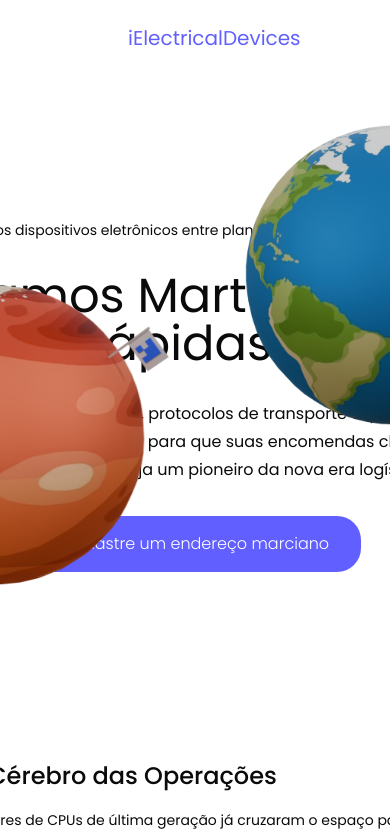
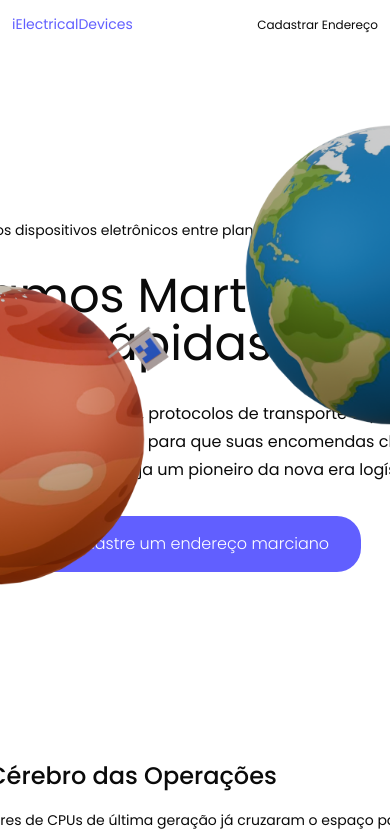
Before and after one commit to Celsogabrielf16/i-electrical-devices, a Next.js app: page / in a window 390 px wide. Shown: the top 836 px of the page. Built offline with nearby package versions, Linux system fonts and the light colour scheme.

Commit message:
Implementação da responsividade do componente Navbar

```diff
--- a/src/components/Navbar.tsx
+++ b/src/components/Navbar.tsx
@@ -2,15 +2,15 @@ import Link from 'next/link';
 
 export default function Navbar() {
   return (
-    <nav className="fixed top-0 w-full py-6 px-32 bg-white/90">
-      <ul className="flex space-x-4 w-300 place-content-between align-middle m-auto">
+    <nav className="fixed top-0 w-full px-3 py-3 sm:py-6 sm:px-8 md:px-32 bg-white/90 z-1">
+      <ul className="flex max-w-280 place-content-between align-middle m-auto">
         <li>
-            <Link href="/" className="text-indigo-500 text-xl">
+            <Link href="/" className="text-indigo-500 text-sm sm:text-xl">
                 iElectricalDevices
             </Link>
         </li>
         <li>
-            <Link href="/address" className="text-base/7">Cadastrar Endereço</Link>
+            <Link href="/address" className="text-xs sm:text-base/8">Cadastrar Endereço</Link>
         </li>
       </ul>
     </nav>
```
